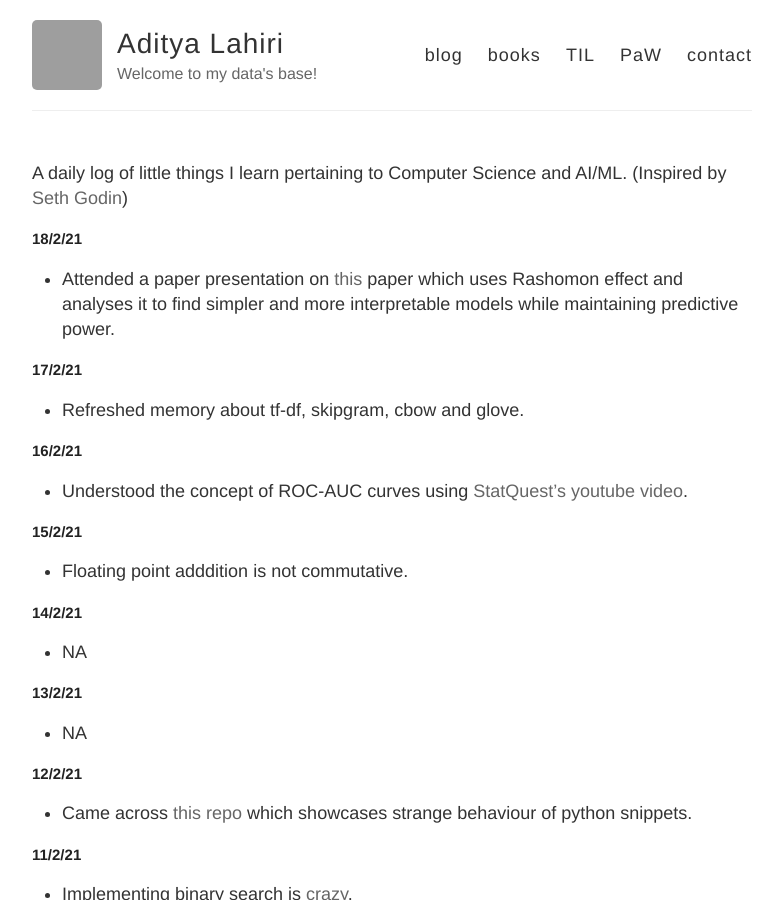
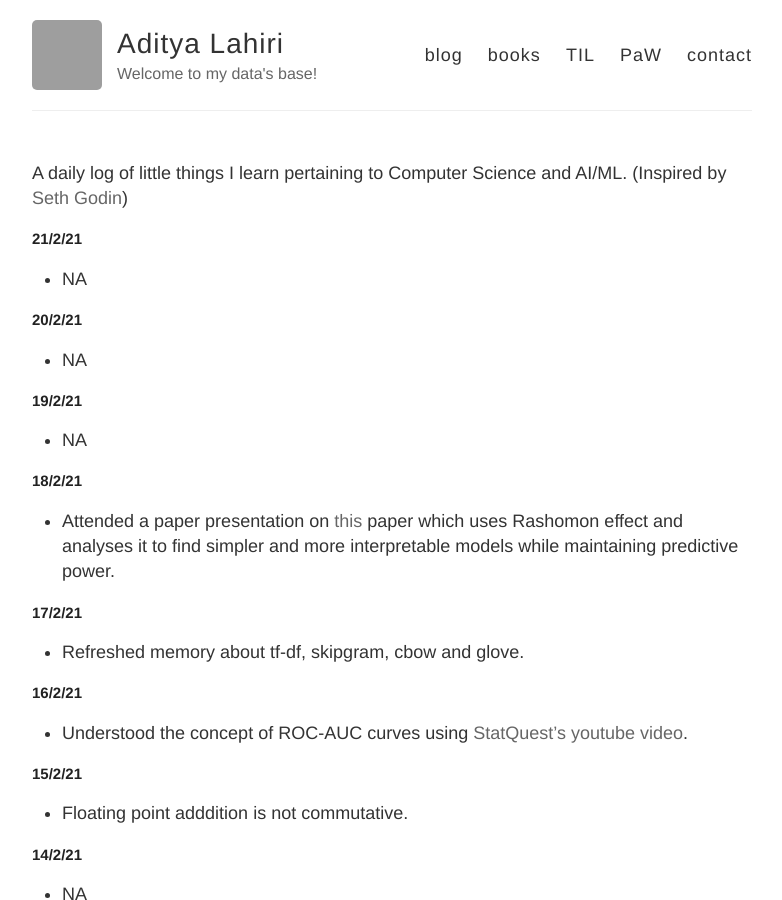
Before and after one commit to adityalahiri/adityalahiri.github.io, a Jekyll site: the page built from TIL.md, in a window 1280 px wide and 900 px high. Shown: the whole window, without its empty margins (248-1030 px from the left). Built offline with Jekyll 4.4.1, drawn with Linux system fonts in a browser that asks for light colours; our own code applies the rules of GitHub Pages for plain Markdown files; grey boxes are pictures that could not be loaded.

Commit message:
Update for 19,20,21 feb

```diff
--- a/TIL.md
+++ b/TIL.md
@@ -1,5 +1,17 @@
 A daily log of little things I learn pertaining to Computer Science and AI/ML.
 (Inspired by [Seth Godin](https://seths.blog/))
+
+## 21/2/21
+
+* NA
+
+## 20/2/21
+
+* NA
+
+## 19/2/21
+
+* NA
 
 ## 18/2/21
 
```
